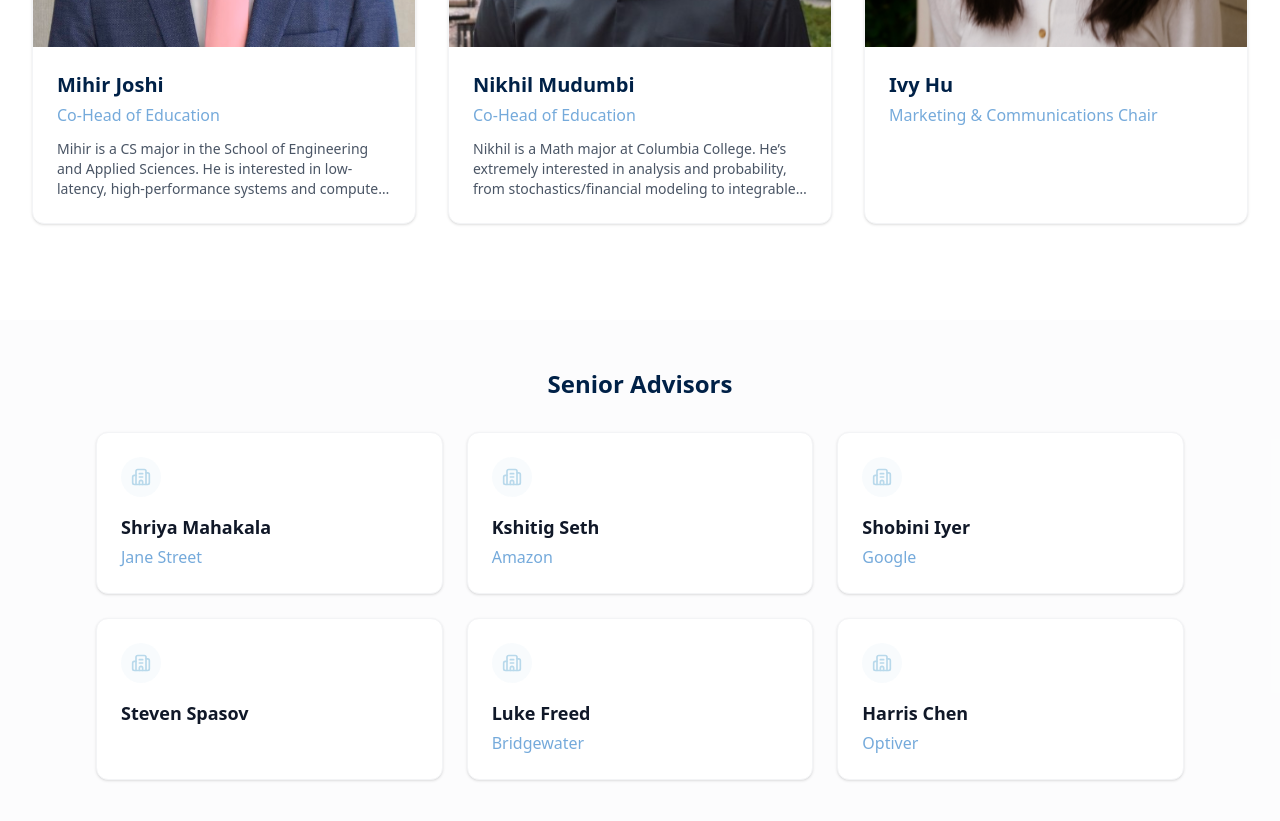
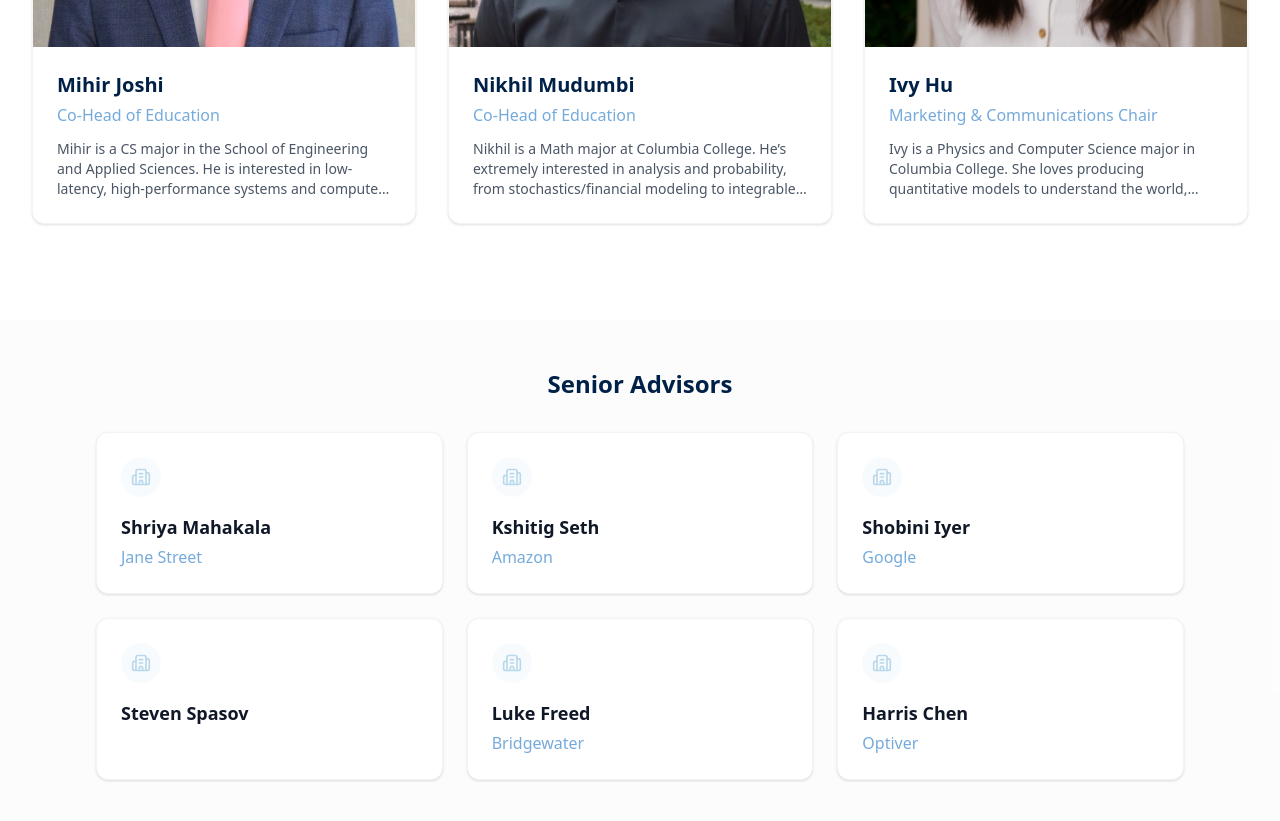
Before and after one commit to mihirjoshi-columbia/cqg-website, a Next.js app: page /team in a window 1280 px wide. Shown: the part 1340-2161 px from the top of the page. Built offline with nearby package versions, Linux system fonts and the light colour scheme.

Commit message:
oops why did I not have an intro I must have been too lazy to write one

```diff
--- a/components/team/ExecBoard.tsx
+++ b/components/team/ExecBoard.tsx
@@ -46,7 +46,7 @@ const execBoard = [
         role: "Marketing & Communications Chair",
         image: "/team/ivy.jpg",
         linkedin: "https://www.linkedin.com/in/ivy-hu-ab8577342/",
-        bio: ""
+        bio: "Ivy is a Physics and Computer Science major in Columbia College. She loves producing quantitative models to understand the world, whether that be in physics or finance. Though she has research experience in plasma and astrophysics, she is also interested in quantum computing. She will be interning at NASA this summer as a Machine Learning Researcher on the Laser Interferometer Space Antenna (LISA) project. She is a huge NYT games sweat and also loves trying new food in the city."
     },
 ];
 
```
